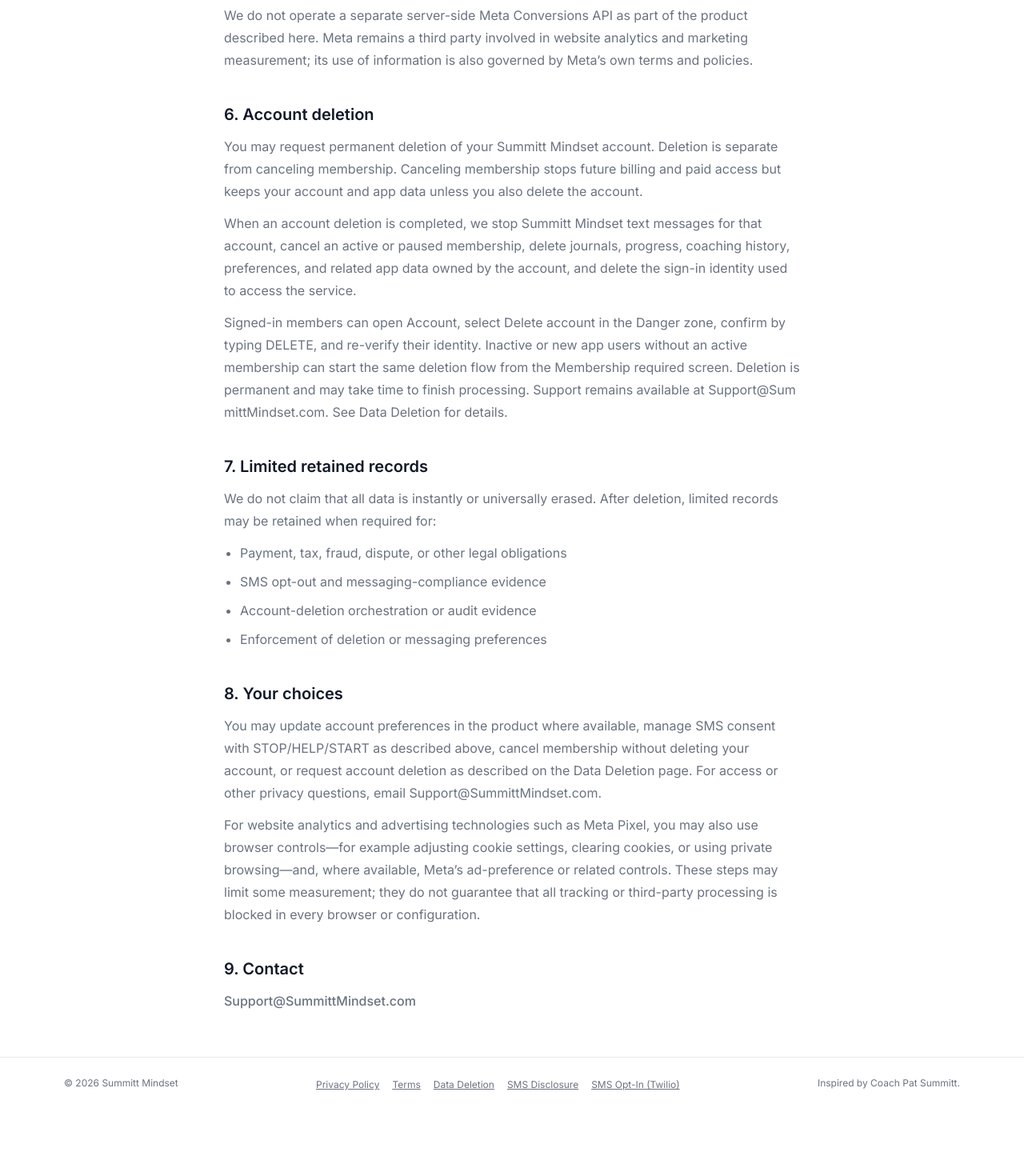
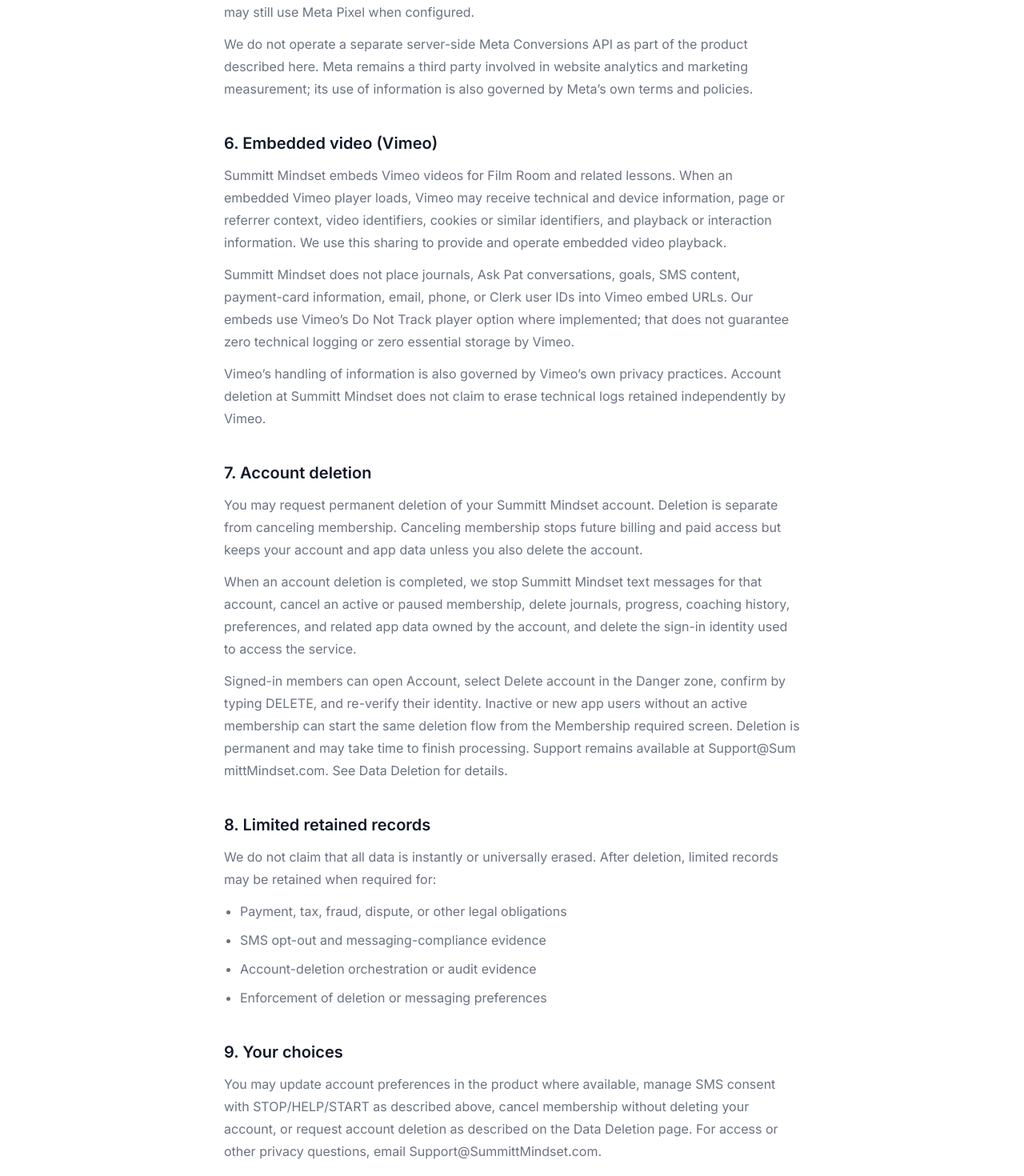
Before and after one commit to tylersummitt-jpg/Summitt-mindset, a Next.js app: page /privacy in a window 1280 px wide. Shown: the part 2760-4230 px from the top of the page at 80% size. Before the commit the page ends 4150 px from the top, so only its background shows below. Built offline with nearby package versions, Linux system fonts and the light colour scheme; no server answers.

Commit message:
Harden vimeo embeds and privacy disclosures

```diff
--- a/src/app/challenge/day/[day]/page.tsx
+++ b/src/app/challenge/day/[day]/page.tsx
@@ -1,5 +1,6 @@
 import Link from "next/link";
 import { challengeLessons } from "@/lib/challenge-lessons";
+import { buildVimeoPlayerEmbedUrl } from "@/lib/vimeo-player-embed";
 
 type PageProps = {
   params: Promise<{ day: string }>;
@@ -35,9 +36,10 @@ export default async function ChallengeDayPage({ params }: PageProps) {
     );
   }
 
-  const videoId = lesson.videoId;
+  const playerSrc = buildVimeoPlayerEmbedUrl(lesson.videoId);
   const speaker = lesson.speaker ?? "Pat Summitt";
   const description = lesson.challenge ?? lesson.lesson;
+  const iframeTitle = `Day ${lesson.day}: ${lesson.title} — Summitt Mindset Challenge`;
 
   return (
     <main className="min-h-screen bg-[var(--bg)]">
@@ -52,11 +54,12 @@ export default async function ChallengeDayPage({ params }: PageProps) {
           7-Day Pat Summitt Leadership Challenge
         </p>
 
-        {videoId ? (
+        {playerSrc ? (
           <div className="mb-8">
             <div className="w-full max-w-3xl mx-auto aspect-video mb-4">
               <iframe
-                src={`https://player.vimeo.com/video/${videoId}`}
+                title={iframeTitle}
+                src={playerSrc}
                 width="800"
                 height="450"
                 className="w-full h-full"
--- a/src/app/coach-leadership-kit/how-it-works/page.tsx
+++ b/src/app/coach-leadership-kit/how-it-works/page.tsx
@@ -8,6 +8,7 @@ import {
   COACH_SIGN_UP_HREF,
   COACH_SUBSCRIBE_PATH,
 } from "@/lib/coach-funnel-links";
+import { buildVimeoPlayerEmbedUrl } from "@/lib/vimeo-player-embed";
 
 const COACH_HOW_PATH = "/coach-leadership-kit/how-it-works";
 
@@ -51,10 +52,7 @@ export default async function CoachHowItWorksPage() {
   }
 
   const video = (data ?? null) as CoachExplainerRow | null;
-  const vimeoId =
-    video?.vimeo_video_id && String(video.vimeo_video_id).trim() !== ""
-      ? String(video.vimeo_video_id).trim()
-      : null;
+  const playerSrc = buildVimeoPlayerEmbedUrl(video?.vimeo_video_id);
 
   const iframeTitle =
     video?.title && video.title.trim() !== ""
@@ -104,12 +102,12 @@ export default async function CoachHowItWorksPage() {
           </header>
 
           <div className="w-full space-y-6">
-            {video && vimeoId ? (
+            {video && playerSrc ? (
               <div className="w-full overflow-hidden rounded-xl border border-[var(--border)] bg-white shadow-sm">
                 <div className="relative w-full aspect-video">
                   <iframe
                     title={iframeTitle}
-                    src={`https://player.vimeo.com/video/${vimeoId}`}
+                    src={playerSrc}
                     className="absolute inset-0 w-full h-full"
                     allow="fullscreen; picture-in-picture"
                     allowFullScreen
--- a/src/app/film-room/[id]/page.tsx
+++ b/src/app/film-room/[id]/page.tsx
@@ -12,6 +12,7 @@ import {
   inactiveMembershipRedirectPath,
   signInPathForClient,
 } from "@/lib/native-app/membership-paths";
+import { buildVimeoPlayerEmbedUrl } from "@/lib/vimeo-player-embed";
 
 function isSubscribedFromMetadata(md: Record<string, unknown>) {
   return (
@@ -50,21 +51,30 @@ export default async function FilmRoomVideoPage({
 
   if (error || !data) notFound();
 
+  const playerSrc = buildVimeoPlayerEmbedUrl(data.vimeo_video_id);
+  const iframeTitle =
+    data.title && String(data.title).trim() !== ""
+      ? `${String(data.title).trim()} — Summitt Mindset Film Room`
+      : "Film Room video — Summitt Mindset";
+
   return (
     <main className={utPageCanvas}>
       <div className={utPageInnerFilm}>
         <h1 className={`mt-4 mb-6 ${utPageTitle}`}>{data.title}</h1>
 
+        {playerSrc ? (
           <div className={`${utCard} mb-10 overflow-hidden`}>
             <div className="relative aspect-video w-full">
               <iframe
-              src={`https://player.vimeo.com/video/${data.vimeo_video_id}`}
+                title={iframeTitle}
+                src={playerSrc}
                 className="absolute inset-0 h-full w-full"
                 allow="autoplay; fullscreen; picture-in-picture"
                 allowFullScreen
               />
             </div>
           </div>
+        ) : null}
       </div>
     </main>
   );
--- a/src/app/privacy/page.tsx
+++ b/src/app/privacy/page.tsx
@@ -152,6 +152,10 @@ export default function PrivacyPage() {
             measurement via Meta Pixel on the normal website (browser), where
             configured. Meta Pixel is not loaded in the Summitt Mindset iOS app.
           </li>
+          <li>
+            Vimeo — embedded video playback for Film Room and related lessons
+            (see section 6)
+          </li>
         </ul>
         <p className="text-base leading-7 text-[var(--muted)]">
           These providers process information only as needed to provide their
@@ -208,7 +212,31 @@ export default function PrivacyPage() {
       </section>
 
       <section className="space-y-3">
-        <h2 className="text-xl font-semibold">6. Account deletion</h2>
+        <h2 className="text-xl font-semibold">6. Embedded video (Vimeo)</h2>
+        <p className="text-base leading-7 text-[var(--muted)]">
+          Summitt Mindset embeds Vimeo videos for Film Room and related lessons.
+          When an embedded Vimeo player loads, Vimeo may receive technical and
+          device information, page or referrer context, video identifiers,
+          cookies or similar identifiers, and playback or interaction
+          information. We use this sharing to provide and operate embedded video
+          playback.
+        </p>
+        <p className="text-base leading-7 text-[var(--muted)]">
+          Summitt Mindset does not place journals, Ask Pat conversations, goals,
+          SMS content, payment-card information, email, phone, or Clerk user IDs
+          into Vimeo embed URLs. Our embeds use Vimeo’s Do Not Track player
+          option where implemented; that does not guarantee zero technical
+          logging or zero essential storage by Vimeo.
+        </p>
+        <p className="text-base leading-7 text-[var(--muted)]">
+          Vimeo’s handling of information is also governed by Vimeo’s own privacy
+          practices. Account deletion at Summitt Mindset does not claim to erase
+          technical logs retained independently by Vimeo.
+        </p>
+      </section>
+
+      <section className="space-y-3">
+        <h2 className="text-xl font-semibold">7. Account deletion</h2>
         <p className="text-base leading-7 text-[var(--muted)]">
           You may request permanent deletion of your Summitt Mindset account.
           Deletion is separate from canceling membership. Canceling membership
@@ -244,7 +272,7 @@ export default function PrivacyPage() {
       </section>
 
       <section className="space-y-3">
-        <h2 className="text-xl font-semibold">7. Limited retained records</h2>
+        <h2 className="text-xl font-semibold">8. Limited retained records</h2>
         <p className="text-base leading-7 text-[var(--muted)]">
           We do not claim that all data is instantly or universally erased. After
           deletion, limited records may be retained when required for:
@@ -260,7 +288,7 @@ export default function PrivacyPage() {
       </section>
 
       <section className="space-y-3">
-        <h2 className="text-xl font-semibold">8. Your choices</h2>
+        <h2 className="text-xl font-semibold">9. Your choices</h2>
         <p className="text-base leading-7 text-[var(--muted)]">
           You may update account preferences in the product where available,
           manage SMS consent with STOP/HELP/START as described above, cancel
@@ -289,7 +317,7 @@ export default function PrivacyPage() {
       </section>
 
       <section className="space-y-3">
-        <h2 className="text-xl font-semibold">9. Contact</h2>
+        <h2 className="text-xl font-semibold">10. Contact</h2>
         <p className="text-base leading-7 text-[var(--muted)]">
           <a
             href={ACCOUNT_DELETION_SUPPORT_EMAIL_HREF}
--- /dev/null
+++ b/src/lib/vimeo-player-embed.ts
@@ -0,0 +1,22 @@
+/**
+ * Shared Vimeo player embed URL builder.
+ * Privacy-oriented: HTTPS + dnt=1; never autoplay; never attaches identity/PII.
+ */
+
+const VIMEO_NUMERIC_ID = /^\d+$/;
+
+/**
+ * Returns a player embed URL, or null if the ID is missing/invalid.
+ * Shape: https://player.vimeo.com/video/{id}?dnt=1
+ *
+ * dnt=1 requests Vimeo’s Do Not Track player option. It does not make playback
+ * anonymous or guarantee zero technical logging / essential storage.
+ */
+export function buildVimeoPlayerEmbedUrl(
+  videoId: string | number | null | undefined
+): string | null {
+  if (videoId === null || videoId === undefined) return null;
+  const id = String(videoId).trim();
+  if (!VIMEO_NUMERIC_ID.test(id)) return null;
+  return `https://player.vimeo.com/video/${id}?dnt=1`;
+}
```
Also changed, not shown: 6 other files (tests, documents, lock files or other folders). Lines whose indentation alone changed are shown as unchanged.
